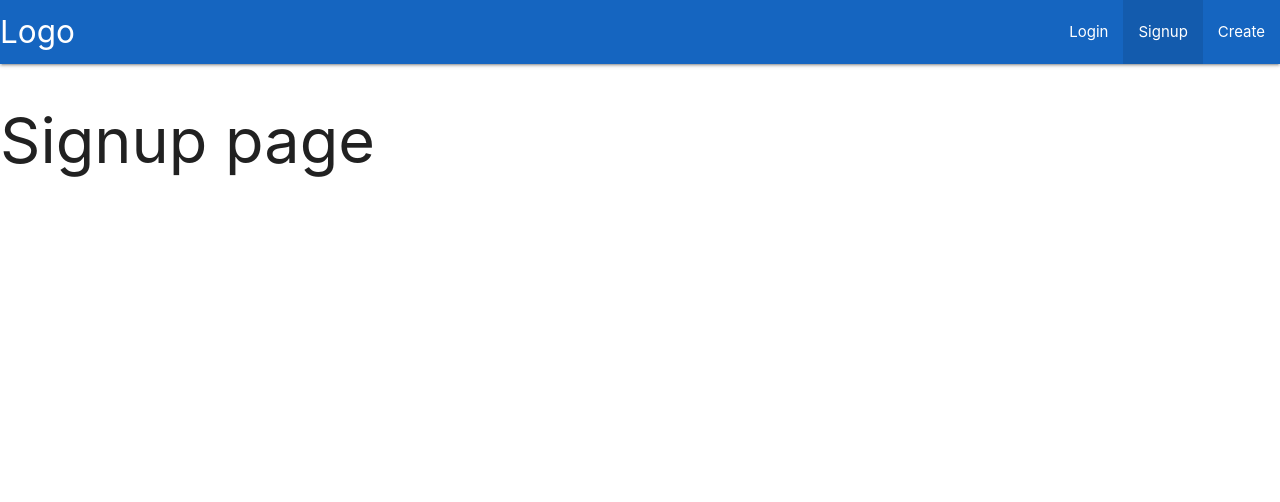
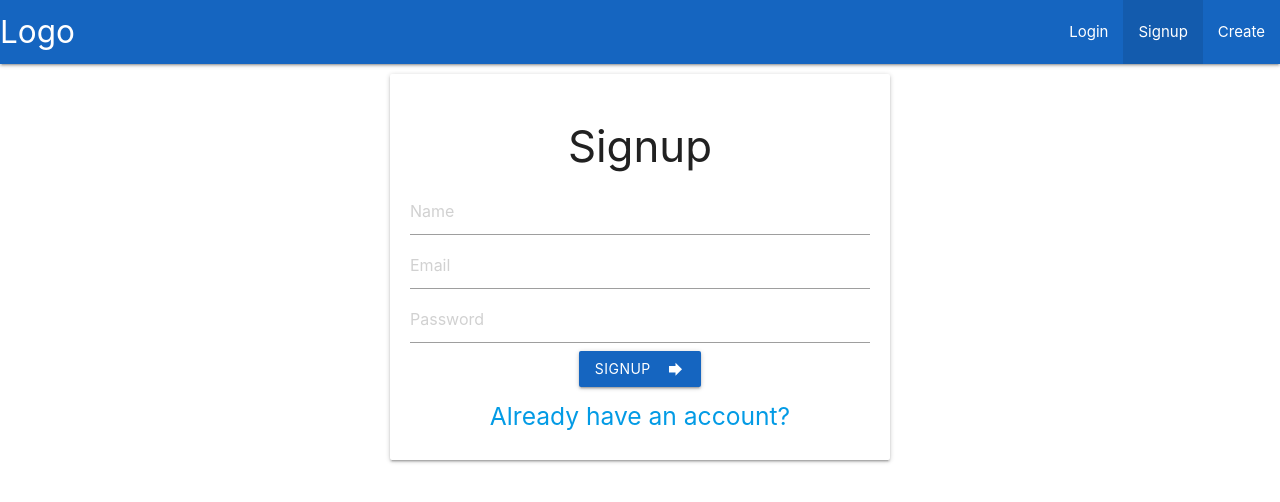
Before and after one commit to iamuv2000/nextjs-ecommerce-app, a Next.js app: page /signup in a window 1280 px wide. Shown: the top 502 px of the page. Built offline with nearby package versions, Linux system fonts and the light colour scheme.

Commit message:
Integrated signup functionality

```diff
--- /dev/null
+++ b/models/User.js
@@ -0,0 +1,27 @@
+import mongoose, { mongo } from 'mongoose';
+
+const userSchema = new mongoose.Schema({
+	name: {
+		type: String,
+		required: true
+	},
+	email : {
+		type: String,
+		required: true,
+		unique: true,
+	},
+	password: {
+		type: String,
+		required: true,
+	},
+	role: {
+		type: String,
+		required: true,
+		default: "user",
+		enum : ["user" , "admin" , "root"]
+	}
+} , {
+	timestamp: true
+})
+
+export default  mongoose.models.User || mongoose.model('User' , userSchema);
--- a/package.json
+++ b/package.json
@@ -8,6 +8,9 @@
     "start": "next start"
   },
   "dependencies": {
+    "bcryptjs": "^2.4.3",
+    "js-cookie": "^2.2.1",
+    "jsonwebtoken": "^8.5.1",
     "mongoose": "^5.12.4",
     "next": "10.1.3",
     "react": "17.0.2",
--- /dev/null
+++ b/pages/api/signup.js
@@ -0,0 +1,43 @@
+import initDB from '../../helpers/initDB';
+import User from '../../models/User';
+import bcrypt from 'bcryptjs';
+
+initDB();
+
+export default async (req,res) => {
+	try{
+		const {name, email, password} = req.body;
+		if(!name || !email || !password) {
+			return res.status(422).json({
+				"error" : "Please fill all fields"
+			});
+		}
+
+		const user = await User.findOne({email});
+		if(user) {
+			console.log("User already exists!")
+			return res.status(422).json({
+				"error" : "User already exists with the email"
+			});
+		}
+
+		const hasedPassword = await bcrypt.hash(password , 12);
+		const newUser = await new User({
+			name,
+			email,
+			password: hasedPassword
+		}).save()
+
+		console.log(newUser);
+
+		return res.status(201).json({
+			msg: "Signup successful"
+		})
+
+	} catch (e) {
+		res.status(500).json({
+			"error" : "Internal server error"
+		})
+		console.log(e.message)
+	}
+}
--- a/pages/index.js
+++ b/pages/index.js
@@ -6,7 +6,7 @@ const Home = ({products}) => {
 
 	const productList = products.map((product) => {
 		return (
-			<div className="card" key={product._id}>
+			<div className="card card-p" key={product._id}>
 				<div className="card-image">
 					<img src={product.mediaUrl}/>
 					<span className="card-title black-text">{product.name}</span>
--- a/pages/signup.js
+++ b/pages/signup.js
@@ -1,9 +1,56 @@
-import Link from 'next/link'
+import Link from 'next/link';
+import { useState } from 'react';
+import baseURL from '../helpers/baseURL';
+import {useRouter} from 'next/router'
 
 const Signup = () => {
-	return(
-		<div>
-			<h1>Signup page</h1>
+
+	const [name, setName] = useState('');
+	const [email, setEmail] = useState('');
+	const [password, setPassword] = useState('');
+	const router = useRouter();
+
+	const userSignup = async (e) => {
+		e.preventDefault();
+		try{
+			let response = await fetch(`${baseURL}/api/signup`, {
+				method : 'POST',
+				headers: {
+					'Content-Type' : 'application/json'
+				},
+				body: JSON.stringify({
+					name,email,password
+				})
+			})
+
+			const data = await response.json();
+			console.log(data);
+			if(data.error) {
+				M.toast({html: data.error, classes: 'red'})
+
+			}
+			else {
+				M.toast({html: data.msg, classes: 'green'});
+				router.push('/login');
+			}
+		} catch (e) {
+			M.toast({html: e.message, classes: 'red'})
+		}
+
+	}
+
+	return (
+		<div className='container center-align authCard card'>
+			<h3>Signup </h3>
+			<form onSubmit={(e) => userSignup(e)}>
+				<input type='text' placeholder="Name" value={name} onChange={(e) => setName(e.target.value)} />
+				<input type='email' placeholder="Email" value={email} onChange={(e) => setEmail(e.target.value)} />
+				<input type='password' placeholder="Password" value={password} onChange={(e) => setPassword(e.target.value)} />
+				<button className="btn waves-effect waves-light #1565c0 blue darken-3" type="submit">Signup
+   				<i className="material-icons right">forward</i>
+				</button>
+			</form>
+			<Link href='/login'><a><h5>Already have an account?</h5></a></Link>
 		</div>
 	)
 }
--- a/public/style.css
+++ b/public/style.css
@@ -6,8 +6,19 @@
 		/* justify-content: center; */
 	}
 
-	.card {
+	.card-p {
 		max-width: 30vw;
 		margin: 20px;
 	}
 }
+
+.authCard{
+	margin: 10px auto !important;
+	max-width: 500px !important;
+	padding: 20px;
+}
+
+input:focus{
+	border-bottom: 1px solid #1565c0 !important;
+	box-shadow: 0 1px 0 0 #1565c0 !important;
+}
```
Also changed, not shown: pages/login.js (+19 -4 lines), 1 other file (tests, documents, lock files or other folders).
